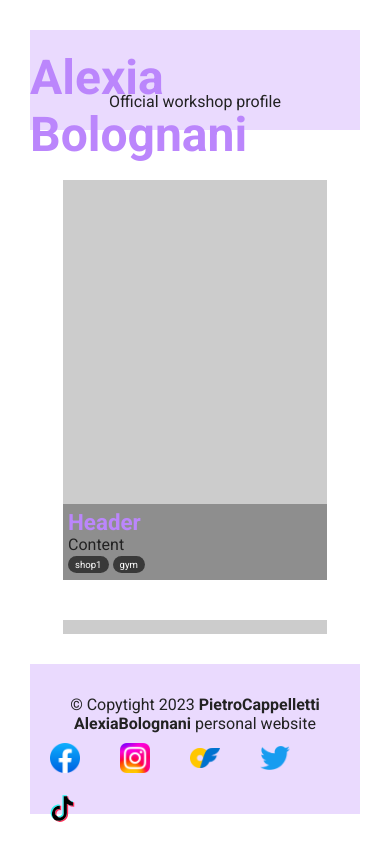
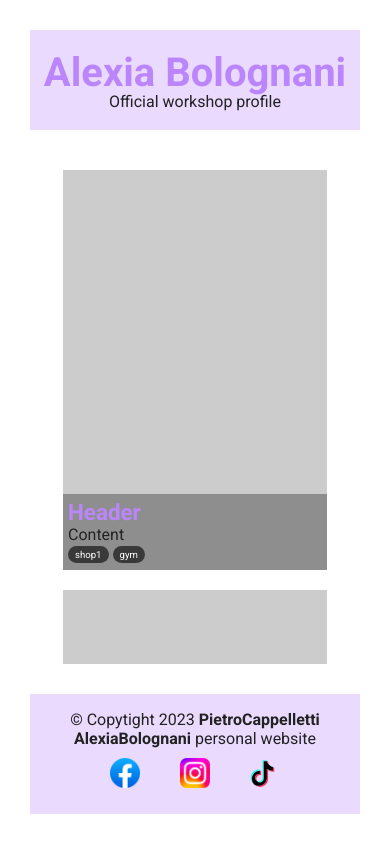
Before and after one commit to pietrocappellettidevelop/pietrocappellettidevelop.github.io, a plain HTML site: page index.html in a window 390 px wide. Drawn offline with Linux system fonts and the light colour scheme.

Commit message:
v0.0.2 - Media query bug fixing

```diff
--- a/css/index.css
+++ b/css/index.css
@@ -21,15 +21,20 @@ header{
     flex-direction: column;
 }
 header h1{
-    font-size: 3rem;
+    font-size: max(1.3rem, 40px);
     height: 43px;
     z-index: 2;
     color: var(--clMainColor);
+    width: 100%;
+    text-align: center;
+    white-space: nowrap;
 }
 header p{
     font-size: 1rem;
     z-index: 1;
     color: var(--clText);
+    width: 100%;
+    text-align: center;
 }
 .content{
     width: 100%;
--- a/css/mediaQuery.css
+++ b/css/mediaQuery.css
@@ -3,7 +3,7 @@
         width: 80%;
         padding-top: max(40%, 400px);
         /*height: 280px;*/
-        margin: 20px;
+        margin: 10px 20px;
         position: relative;
         transition: all ease-in-out .2s;
         cursor: pointer;
@@ -14,7 +14,7 @@
         width: max(calc((100% - 160px) / 4), 240px);
         padding-top: max(30%, 400px);
         /*height: 280px;*/
-        margin: 20px;
+        margin: 10px 20px;
         position: relative;
         transition: all ease-in-out .2s;
         cursor: pointer;
@@ -24,7 +24,7 @@
 @media screen and (max-width: 1150px) {
     .content{
         width: 100%;
-        height: calc(100% - 310px);
+        height: calc(100% - 280px);
         display: flex;
         flex-direction: row;
         justify-content: center;
@@ -36,7 +36,7 @@
     footer{
         background-color: var(--clHeaderBack);
         width: 100%;
-        height: 150px;
+        height: 120px;
         margin-top: 30px;
         color: var(--clText);
     }
--- a/index.html
+++ b/index.html
@@ -211,8 +211,8 @@
                 <ul class="socialimglist">
                     <li><a href="https://www.facebook.com/alexia.bolognani" target=”_blank”><img src="img/2021_Facebook_icon.svg.png"/></a></li>
                     <li><a href="https://www.instagram.com/alexiabolognani/" target=”_blank”><img src="img/Instagram_logo_2022.svg.png"/></a></li>
-                    <li><a href="" target=”_blank”><img src="img/OnlyFans_Icon_2022.svg.png"/></a></li>
-                    <li><a href="" target=”_blank”><img src="img/Twitter-logo.svg.png"/></a></li>
+                    <!--<li><a href="" target=”_blank”><img src="img/OnlyFans_Icon_2022.svg.png"/></a></li>
+                    <li><a href="" target=”_blank”><img src="img/Twitter-logo.svg.png"/></a></li>-->
                     <li><a href="https://tiktok.com/@alexiabolognani" target=”_blank”><img src="img/cdnlogo.com_tiktok-icon.svg"/></a></li>
                 </ul>
             </div>
```
